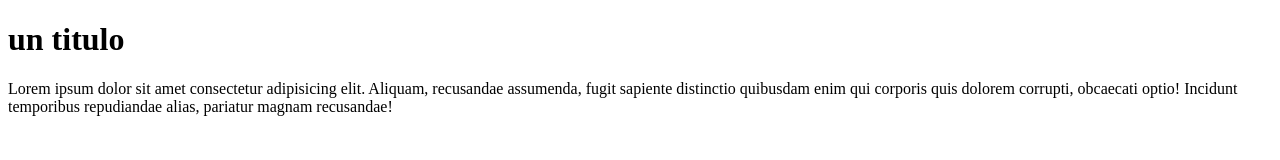
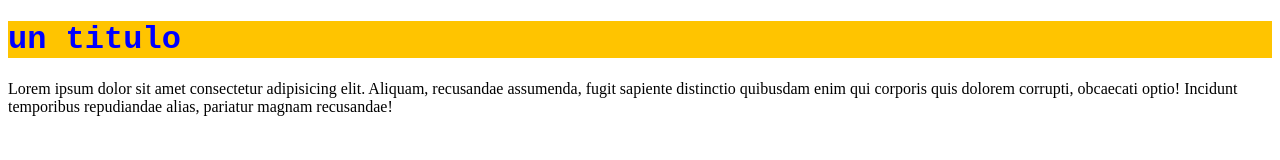
Before and after one commit to frankitobatalla/Clase-Admin.-Base-de_Datos--21-03-, a plain HTML site: page index.html in a window 1280 px wide. Drawn offline with Linux system fonts and the light colour scheme.

Commit message:
agregamos el css

```diff
--- a/index.html
+++ b/index.html
@@ -4,6 +4,7 @@
     <meta charset="UTF-8">
     <meta name="viewport" content="width=device-width, initial-scale=1.0">
     <title>titulo</title>
+    <link rel="stylesheet" href="styles.css">
 </head>
 <body>
     <div class="contenedor">
--- /dev/null
+++ b/styles.css
@@ -0,0 +1,6 @@
+h1{
+    font-family: 'Courier New', Courier, monospace;
+    font-size: 2rem;
+    color: blue;
+    background-color: rgb(255, 196, 0);
+}
```
